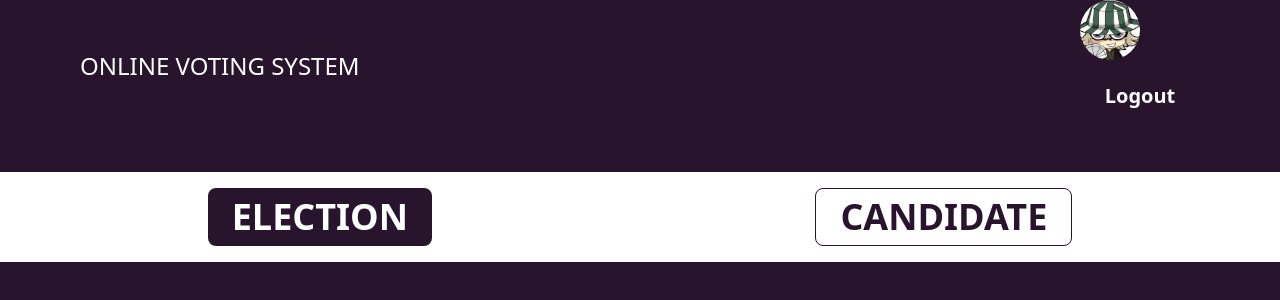
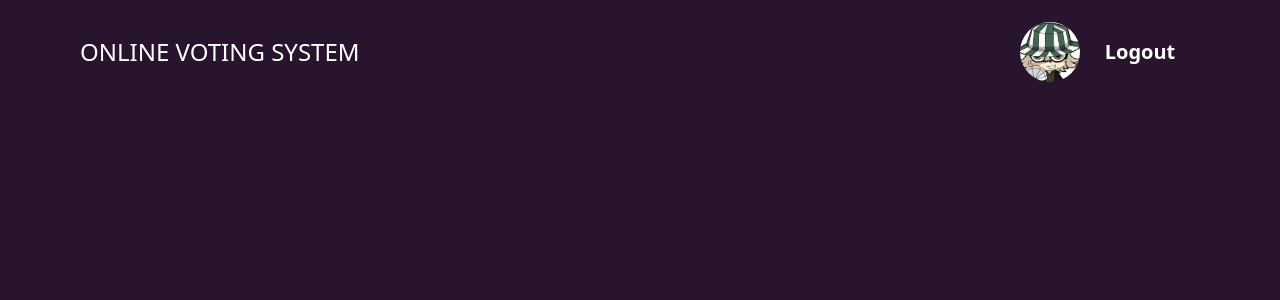
Before and after one commit to nl-codes/Online_Voting_System, a React (Vite) app in the folder frontend/: page /home in a window 1280 px wide. Shown: the top 300 px of the page. Built offline with nearby package versions, Linux system fonts and the light colour scheme.

Commit message:
Remove Election/Candidate switch from UserDashboard

```diff
--- a/frontend/src/pages/UserDashboardPage.jsx
+++ b/frontend/src/pages/UserDashboardPage.jsx
@@ -1,6 +1,5 @@
-import React, { useState } from "react";
+import React from "react";
 import { useNavigate } from "react-router-dom";
-import ElectionCandidateSwitchButton from "../components/ElectionCandidateSwitchButton";
 import ProfileDisplay from "../components/ProfileDisplay.jsx";
 
 const UserDashboardPage = () => {
@@ -9,13 +8,12 @@ const UserDashboardPage = () => {
         navigate("/");
     };
 
-    const [selectedMode, setSelectedMode] = useState("election");
     return (
         <div className="bg-[#29142e] h-screen w-screen">
             {/* Header */}
-            <div className="text-white text-2xl flex items-center justify-between px-20">
+            <div className="text-white text-2xl flex items-center justify-between px-20 pt-4">
                 <p>ONLINE VOTING SYSTEM</p>
-                <div>
+                <div className="flex items-center">
                     <ProfileDisplay />
                     <button
                         className="text-xl text-white font-bold hover:text-[#29142e] w-30 h-10 hover:bg-white px-4 my-4 rounded-2xl"
@@ -24,11 +22,7 @@ const UserDashboardPage = () => {
                     </button>
                 </div>
             </div>
-            {/* Election / Candidates */}
-            <ElectionCandidateSwitchButton
-                selectedMode={selectedMode}
-                setSelectedMode={setSelectedMode}
-            />
+            {/* Election Lists */}
         </div>
     );
 };
```
